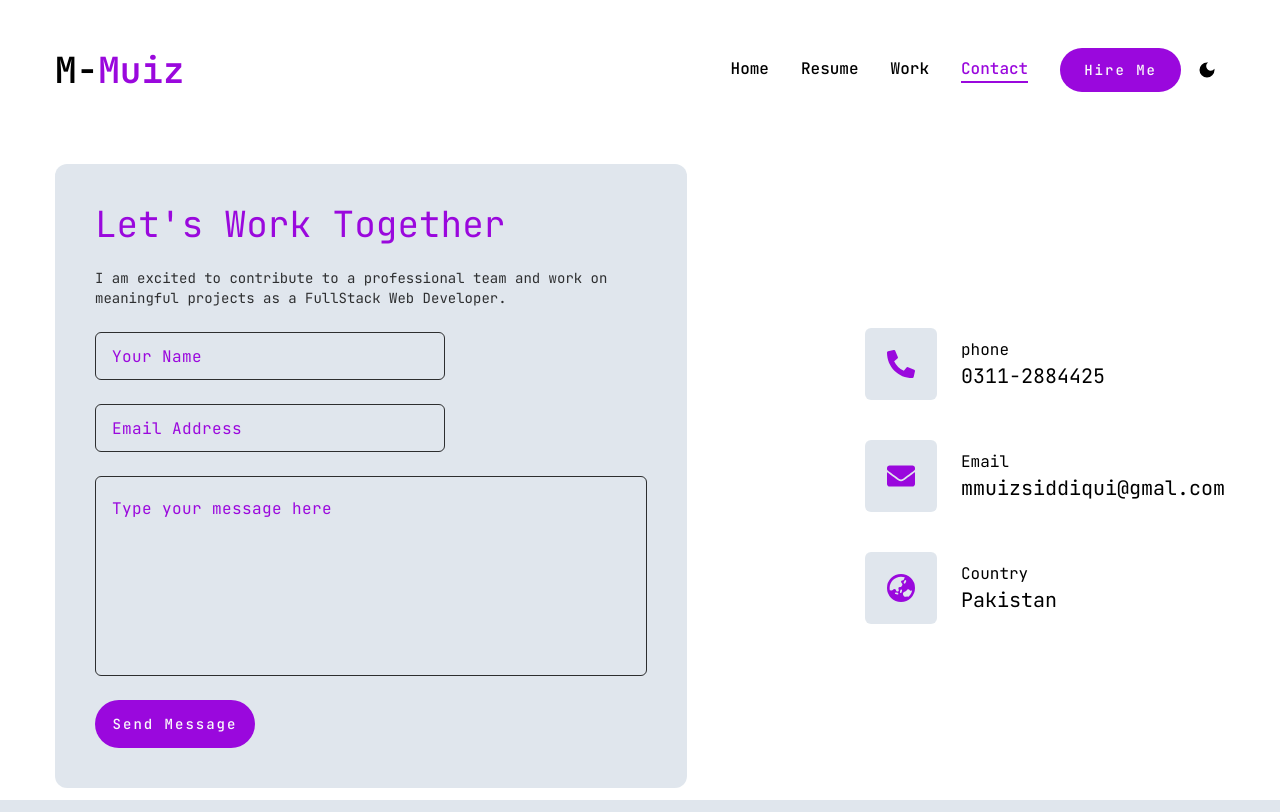
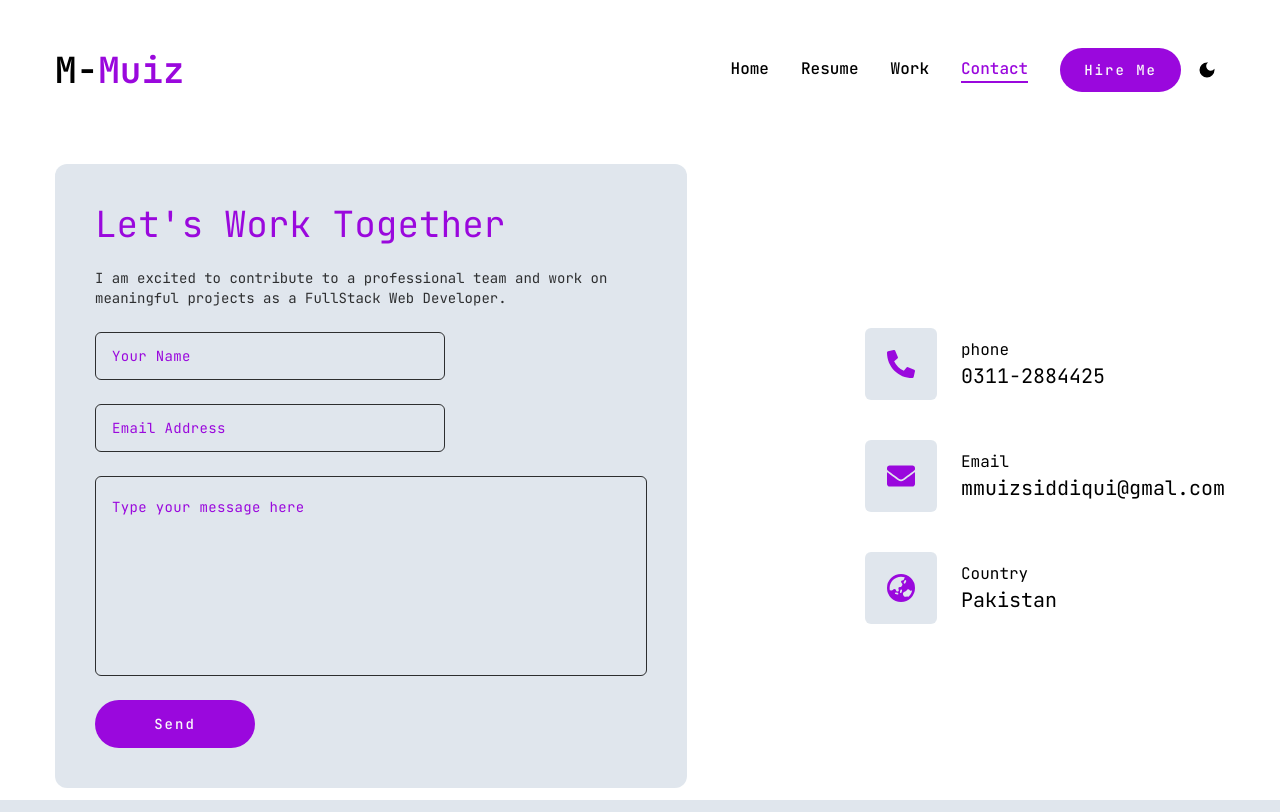
Before and after one commit to M-Muiz/Full_Stack-Portfolio, a Next.js app: page /contact in a window 1280 px wide. Built offline with nearby package versions, Linux system fonts and the light colour scheme.

Commit message:
complete send message functionality

```diff
--- a/package.json
+++ b/package.json
@@ -9,6 +9,7 @@
     "lint": "next lint"
   },
   "dependencies": {
+    "@emailjs/browser": "^4.3.3",
     "@radix-ui/react-dialog": "^1.0.5",
     "@radix-ui/react-scroll-area": "^1.0.5",
     "@radix-ui/react-select": "^2.0.0",
--- a/src/app/contact/page.tsx
+++ b/src/app/contact/page.tsx
@@ -4,12 +4,11 @@
 import { Input } from "@/components/ui/input";
 import { Textarea } from "@/components/ui/textarea";
 
-import { Select, SelectContent, SelectGroup, SelectItem, SelectLabel, SelectTrigger, SelectValue } from "@/components/ui/select";
-import { MdOutlineConstruction } from "react-icons/md";
 import { FaEnvelope, FaPhoneAlt } from "react-icons/fa";
 import { FaEarthAsia } from "react-icons/fa6";
 import { motion } from "framer-motion";
-
+import emailjs from "@emailjs/browser";
+import { useRef, useState } from "react";
 
 const info = [
   {
@@ -29,22 +28,51 @@
   },
 ];
 
+const page = () => {
 
-const page = () => {
+  const form = useRef();
+  const [loading, setLoading] = useState(false);
+
+
+  const sendEmail = async (e: any) => {
+    e.preventDefault();
+
+    try {
+      setLoading(true);
+      const res = await emailjs.sendForm(
+        "service_bw0axwa",
+        "template_e1s01s1",
+        form.current as any,
+        "7rZJQACfHvmnUQEgJ"
+
+      )
+      setLoading(false);
+      console.log('Message Send Successfully!', res);
+
+    } catch (error) {
+      setLoading(false);
+      console.log('Message Send Failed. Try Again!');
+    }
+  };
+
+
   return (
     <motion.section initial={{ opacity: 0 }} animate={{ opacity: 1, transition: { delay: 2.4, duration: 0.4, ease: "easeIn" } }} className="py-6">
       <div className="container mx-auto">
         <div className="flex flex-col xl:flex-row gap-[30px]">
           <div className="xl:w-[54%] order-2 xl:order-none">
-            <form className="flex flex-col gap-6 p-10 secondaryBackground rounded-xl">
+            <form ref={form as any} onSubmit={sendEmail} className="flex flex-col gap-6 p-10 secondaryBackground rounded-xl">
               <h3 className="text-2xl xl:text-4xl text-primary">Let's Work Together</h3>
               <p className="secondaryText text-sm">I am excited to contribute to a professional team and work on meaningful projects as a FullStack Web Developer.</p>
               <div className="grid grid-cols-1 gap-6">
-                <Input type="text" placeholder="Your Name" className="max-w-[350px]" />
-                <Input type="email" placeholder="Email Address" className="max-w-[350px]" />
+                <Input name="from_name" type="text" placeholder="Your Name" className="max-w-[350px]" />
+                <Input name="from_email" type="email" placeholder="Email Address" className="max-w-[350px]" />
               </div>
-              <Textarea className="h-[200px]" placeholder="Type your message here" />
-              <Button size="md" className="max-w-40">Send Message</Button>
+              <Textarea name="message" className="h-[200px]" placeholder="Type your message here" />
+              <Button
+                value="Send" type="submit" size="md" className="max-w-40 disabled:opacity-60" disabled={loading}>
+                {loading ? "Sending..." : "Send"}
+              </Button>
             </form>
           </div>
 
--- a/src/components/ui/input.tsx
+++ b/src/components/ui/input.tsx
@@ -11,7 +11,7 @@
       <input
         type={type}
         className={cn(
-          "flex h-[48px] rounded-md border border-black/80 dark:border-slate-400/70 focus:border-primary bg-transparent tracking-wide px-4 py-5 w-full text-base placeholder:text-primary outline-none transition-all duration-500 dark:focus:border-primary",
+          "flex h-[48px] rounded-md border border-black/80 dark:border-slate-400/70 focus:border-primary bg-transparent tracking-wide px-4 py-5 w-full text-sm placeholder:text-primary outline-none transition-all duration-500 dark:focus:border-primary dark:focus:placeholder:text-white focus:placeholder:text-black",
           className
         )}
         ref={ref}
--- a/src/components/ui/textarea.tsx
+++ b/src/components/ui/textarea.tsx
@@ -10,7 +10,7 @@
     return (
       <textarea
         className={cn(
-          "flex min-h-[80px] rounded-md border border-black/80 dark:border-slate-400/70 dark:focus:border-primary focus:border-primary bg-transparent tracking-wide px-4 py-5 w-full text-base placeholder:text-primary outline-none resize-none transition-all duration-500",
+          "flex min-h-[80px] rounded-md border border-black/80 dark:border-slate-400/70 dark:focus:border-primary focus:border-primary bg-transparent tracking-wide px-4 py-5 w-full text-sm placeholder:text-primary outline-none resize-none transition-all duration-500 dark:focus:placeholder:text-white focus:placeholder:text-black",
           className
         )}
         ref={ref}
```
Also changed, not shown: 1 other file (tests, documents, lock files or other folders).
